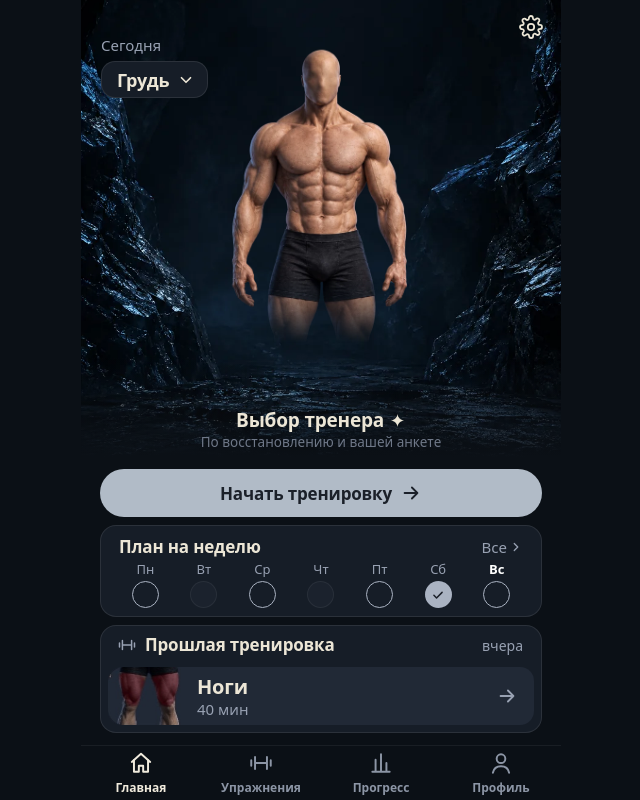
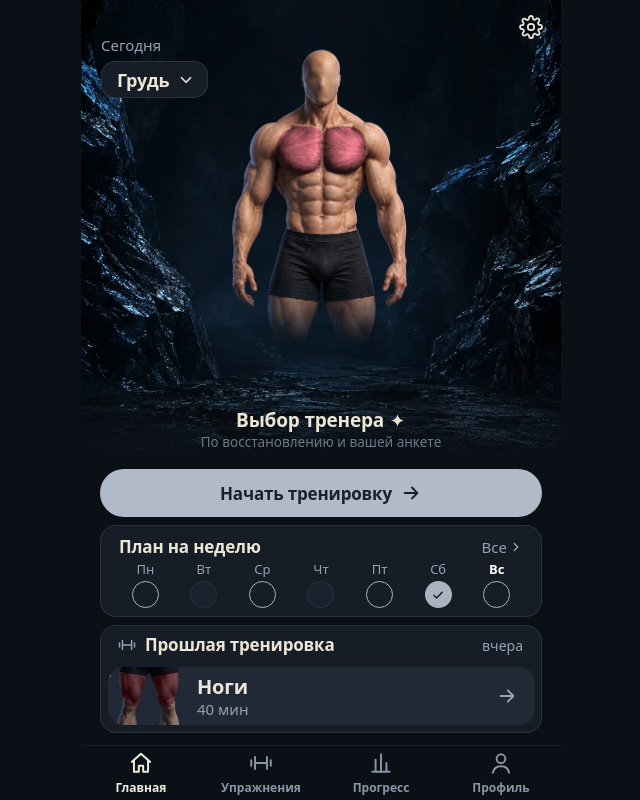
Before and after one commit to onepercent-bot/onepercent-v2, a React (Vite) app: page / in a window 1280 px wide. Shown: the whole page, without its empty margins (319-959 px from the left). Built offline with nearby package versions, Linux system fonts and the light colour scheme.

Commit message:
Home: chest highlight overlay on hero character
Co-Authored-By: Claude Sonnet 5.5 <noreply@anthropic.com>
Claude-Session: https://claude.ai/code/session_014mvSeoUynUE5LSWnrHV9xe

```diff
--- a/src/components/Hero.tsx
+++ b/src/components/Hero.tsx
@@ -1,12 +1,16 @@
 import { ChevronDownIcon, GearIcon, SparkIcon } from './Icons'
 import heroImg from '../assets/hero-character.webp'
+import chestImg from '../assets/muscles/chest.webp'
 
 type Props = { muscle: string; title: string; subtitle: string }
 
 export function Hero({ muscle, title, subtitle }: Props) {
   return (
     <section className="hero" aria-label="Тренировка на сегодня">
-      <img className="hero__figure" src={heroImg} alt="" width={302} height={452} draggable={false} />
+      <div className="hero__figure">
+        <img src={heroImg} alt="" width={302} height={452} draggable={false} />
+        <img className="hero__muscle-layer" src={chestImg} alt="" width={302} height={452} draggable={false} />
+      </div>
 
       <span className="hero__today">Сегодня</span>
       <button type="button" className="hero__muscle tappable">
--- a/src/styles/base.css
+++ b/src/styles/base.css
@@ -117,6 +117,15 @@ img {
   -webkit-mask-image: linear-gradient(180deg, #000 52%, transparent 66%);
   mask-image: linear-gradient(180deg, #000 52%, transparent 66%);
   pointer-events: none;
+}
+.hero__figure img {
+  display: block;
+  width: 100%;
+  height: auto;
+}
+.hero__muscle-layer {
+  position: absolute;
+  inset: 0;
 }
 
 .hero__today {
```
Also changed, not shown: src/assets/muscles/chest.webp (added).
